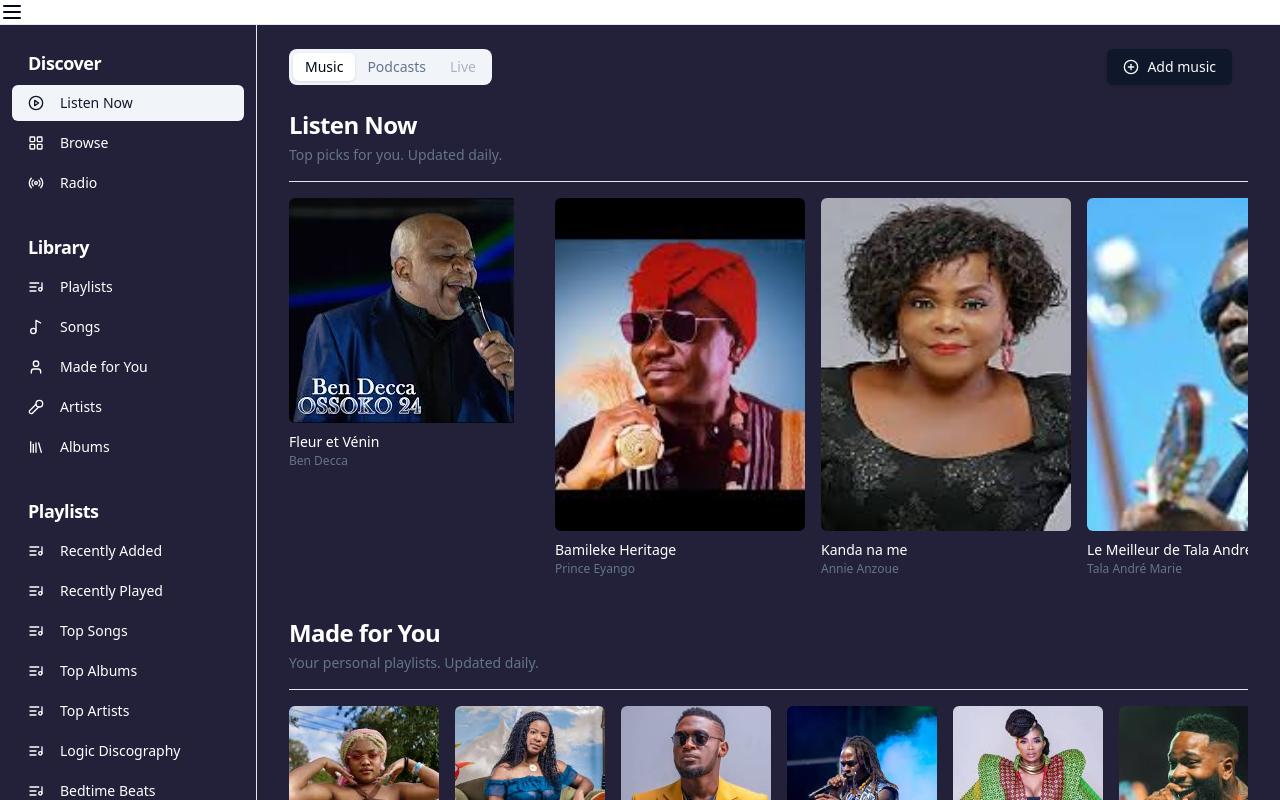
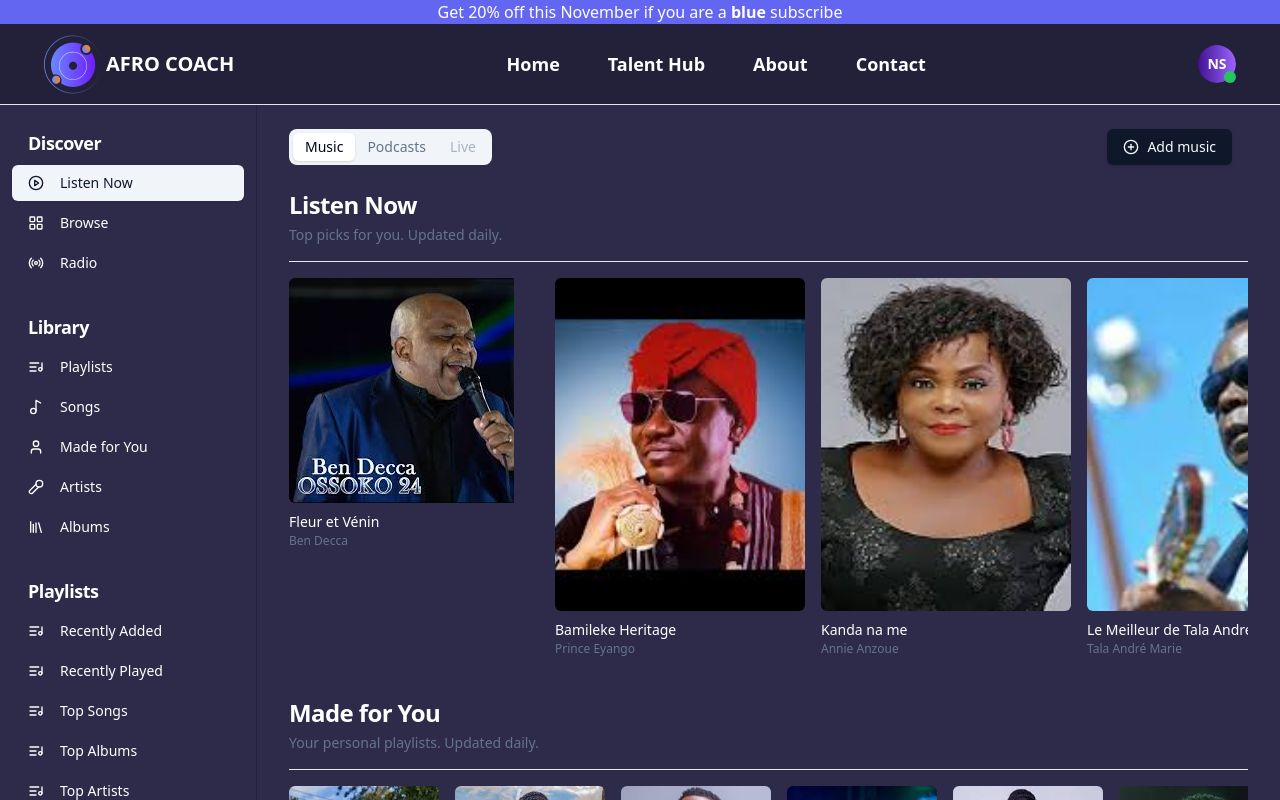
Before and after one commit to christienMD/cimfest-hackathon, a React (Vite) app: page /talent-hub in a window 1280 px wide. Shown: the top 800 px of the page. Built offline with nearby package versions, Linux system fonts and the light colour scheme.

Commit message:
refactor Talent hub

```diff
--- a/src/components/sections/Navbar/Navbar.tsx
+++ b/src/components/sections/Navbar/Navbar.tsx
@@ -53,7 +53,7 @@ const Navbar = ({ showAuth = true, logoRoute }: Props) => {
       >
         <Link to="/login" className="w-full">
           <div className="absolute inset-0 rounded-[20px] bg-gradient-to-r from-[#411294] to-[#9C64FF] opacity-0 group-hover:opacity-20 transition-opacity" />
-          <div className="h-full w-full flex items-center justify-center bg-gradient-to-r from-[#323052] to-[#411294] text-white rounded-[17px] font-bold">
+          <div className="h-full w-full flex items-center justify-center bg-transparent text-white rounded-[17px] font-bold">
             Login
           </div>
         </Link>
--- a/src/components/sections/music/components/music-page.tsx
+++ b/src/components/sections/music/components/music-page.tsx
@@ -17,7 +17,7 @@ import Sidebar from './sidebar'
 export default function MusicPage() {
   return (
     <>
-      <div className="md:hidden bg-afro-base-bg border-afro-base-bg">
+      <div className="md:hidden bg-[#2E2B4A] border-afro-base-bg">
         <img
           src="/coach.png"
           width={1280}
@@ -33,16 +33,16 @@ export default function MusicPage() {
           className="hidden dark:block"
         />
       </div>
-      <div className="hidden md:block border-r-afro-base-bg">
+      <div className="hidden md:block border-afro-base-bg">
         <Menu />
         <div className="border-t border-r-afro-base-bg">
-          <div className="bg-afro-base-bg border-r-afro-base-bg text-white">
+          <div className="bg-[#2E2B4A] border-afro-base-bg text-white">
             <div className="grid lg:grid-cols-5">
               <Sidebar
                 playlists={playlists}
                 className="hidden lg:block border-r-afro-base-bg"
               />
-              <div className="col-span-3 lg:col-span-4 lg:border-l">
+              <div className="col-span-3 lg:col-span-4 lg:border-l border-afro-base-bg">
                 <div className="h-full px-4 py-6 lg:px-8">
                   <Tabs defaultValue="music" className="h-full space-y-6">
                     <div className="space-between flex items-center">
@@ -64,7 +64,7 @@ export default function MusicPage() {
                     </div>
                     <TabsContent
                       value="music"
-                      className="border-none p-0 outline-none bg-afro-base-bg"
+                      className="border-none p-0 outline-none bg-[#2E2B4A]"
                     >
                       <div className="flex items-center justify-between">
                         <div className="space-y-1">
@@ -77,7 +77,7 @@ export default function MusicPage() {
                         </div>
                       </div>
                       <Separator className="my-4" />
-                      <div className="relative bg-afro-base-bg">
+                      <div className="relative bg-[#2E2B4A]">
                         <ScrollArea>
                           <div className="flex space-x-4 pb-4">
                             {listenNowAlbums.map((album) => (
--- a/src/pages/TalentHub.tsx
+++ b/src/pages/TalentHub.tsx
@@ -1,9 +1,16 @@
+import Footer from "@/components/sections/Footer/Footer";
+import Navbar from "@/components/sections/Navbar/Navbar";
 import TalentHubPage from "@/components/sections/TalentHub/TalentHub";
+import { footerData } from "@/utils/data";
 
 function TalentHub() {
-  return <div className="">
-    <TalentHubPage />
-  </div>;
+  return (
+    <div className="">
+      <Navbar showAuth={false} />
+      <TalentHubPage />
+      <Footer footerData={footerData} />
+    </div>
+  );
 }
 
 export default TalentHub;
```
